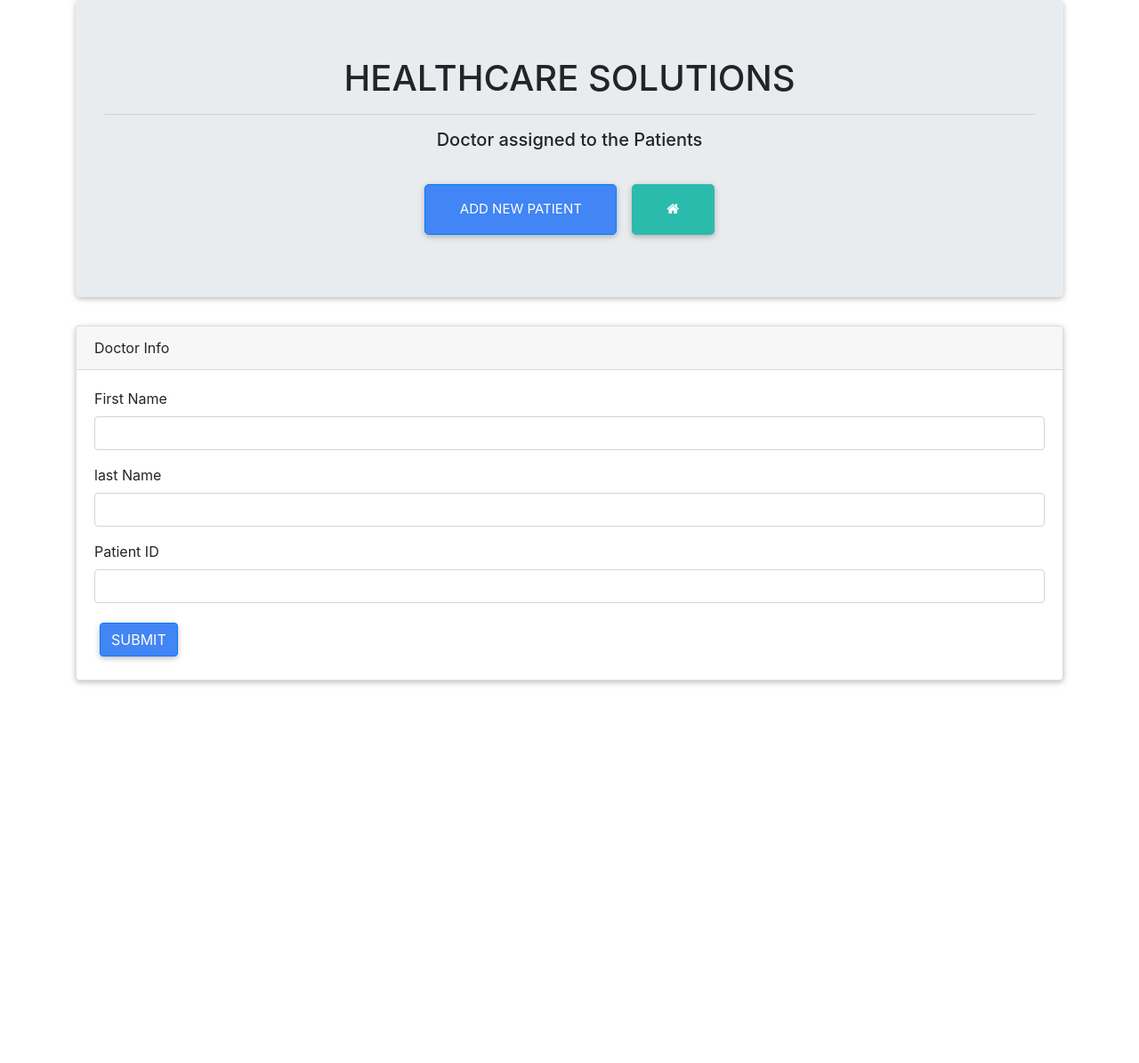
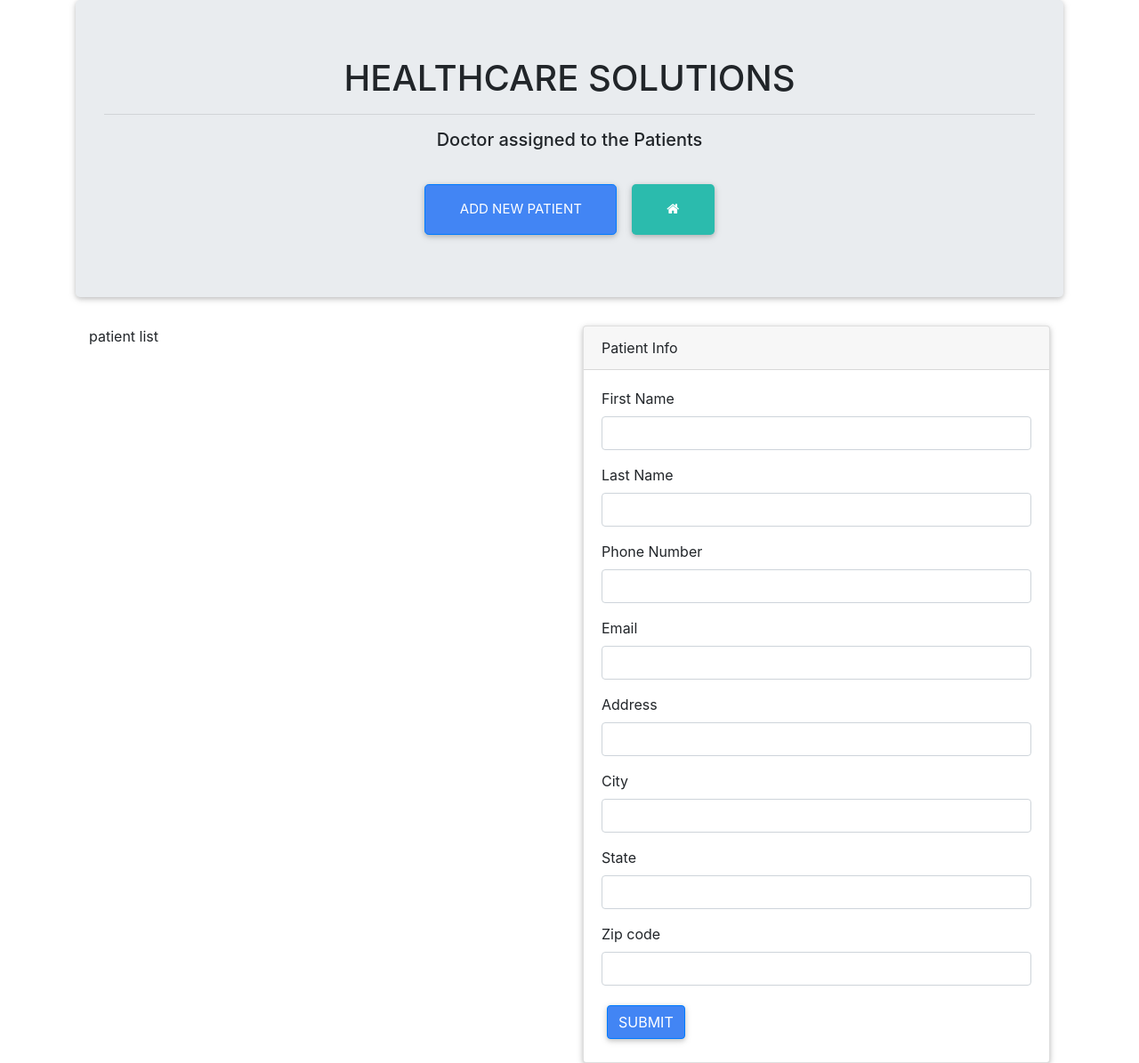
Before and after one commit to izuua/project_2, a Node server app: page /doctor/1 in a window 1280 px wide. Shown: the whole page at 89% size. Before the commit the page ends 770 px from the top, so only its background shows below. Run offline with Node 20, Linux system fonts and the light colour scheme; data that the repository does not hold is empty; some libraries are stand-ins or nearby versions.

Commit message:
adding patient form

```diff
--- a/views/doctor.handlebars
+++ b/views/doctor.handlebars
@@ -26,7 +26,7 @@
       <div class="text-center">
         <a href="/patient">
           <button class="btn btn-lg btn-primary">
-            <span ></span>Add New Patient</button>
+            <span></span>Add New Patient</button>
         </a>
         <a href="/home">
           <button class="btn btn-lg btn-default">
@@ -35,30 +35,66 @@
         </a>
       </div>
     </div>
+
+    <div class="container">
+      <div class="row">
+        <div class="col-6">
+          patient list
+        </div>
+        <div class="col-6">
           <div class="card">
             <div class="card-header">
-         Doctor Info
+              Patient Info
             </div>
             <div class="card-body">
               <form role="form">
                 <div class="form-group">
-                <label for="Dr-First-Name">First Name</label>
-                <input type="text" class="form-control" id="Dr-First-Name">
+                  <label for="reserve-name">First Name</label>
+                  <input type="text" class="form-control" id="reserve-name">
                 </div>
                 <div class="form-group">
-                <label for="Dr-last-Name">last Name</label>
-                <input type="text" class="form-control" id="Dr-last-Name">
+                  <label for="Last-Name">Last Name</label>
+                  <input type="text" class="form-control" id="Last-Name">
+                </div>
+
+                <div class="form-group">
+                  <label for="reserve-phone">Phone Number</label>
+                  <input type="text" class="form-control" id="reserve-phone">
                 </div>
                 <div class="form-group">
-                <label for="reserve-unique-id">Patient ID</label>
-                <input type="text" class="form-control" id="reserve-unique-id">
+                  <label for="reserve-email">Email</label>
+                  <input type="text" class="form-control" id="reserve-email">
                 </div>
+                <div class="form-group">
+                  <label for="reserve-address">Address</label>
+                  <input type="text" class="form-control" id="reserve-address">
+                </div>
+                <div class="form-group">
+                  <label for="city">City</label>
+                  <input type="text" class="form-control" id="city">
+                </div>
+                <div class="form-group">
+                  <label for="state">State</label>
+                  <input type="text" class="form-control" id="state">
+                </div>
+                <div class="form-group">
+                  <label for="zip code">Zip code</label>
+                  <input type="text" class="form-control" id="zip-code">
+                </div>
+
                 <button type="submit" class="btn btn-primary submit">Submit</button>
+
               </form>
             </div>
           </div>
         </div>
       </div>
+    </div>
+  </div>
+  </div>
+
+  </div>
+
 
 </body>
 
```
Also changed, not shown: views/patient.handlebars (+33 -36 lines). Lines whose indentation alone changed are shown as unchanged.
